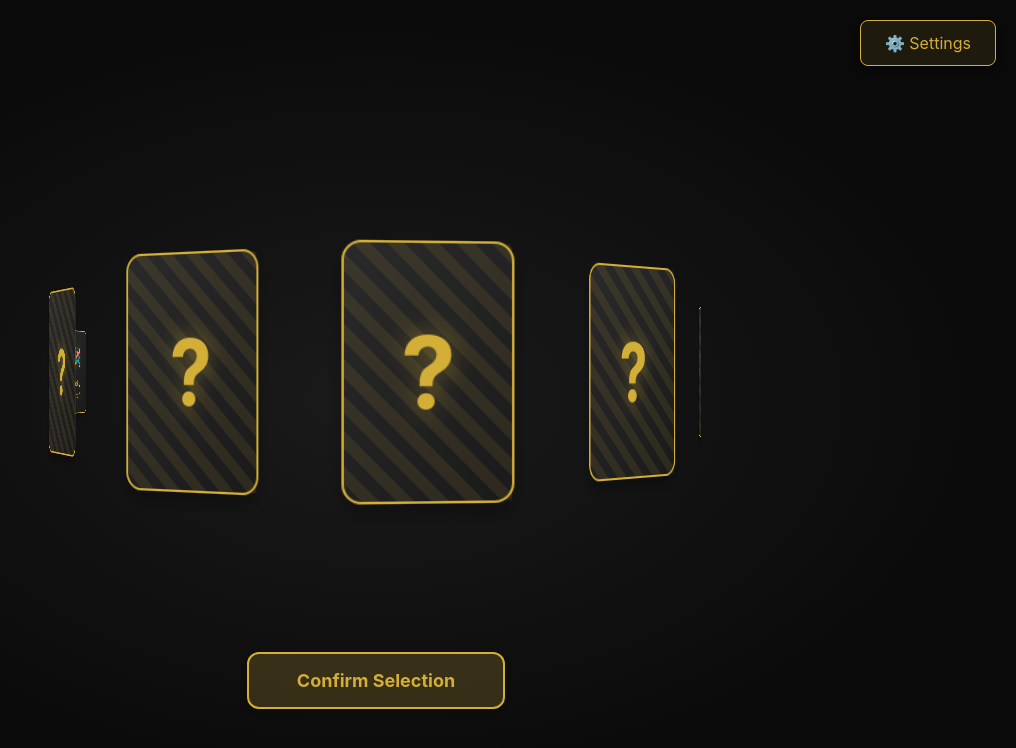
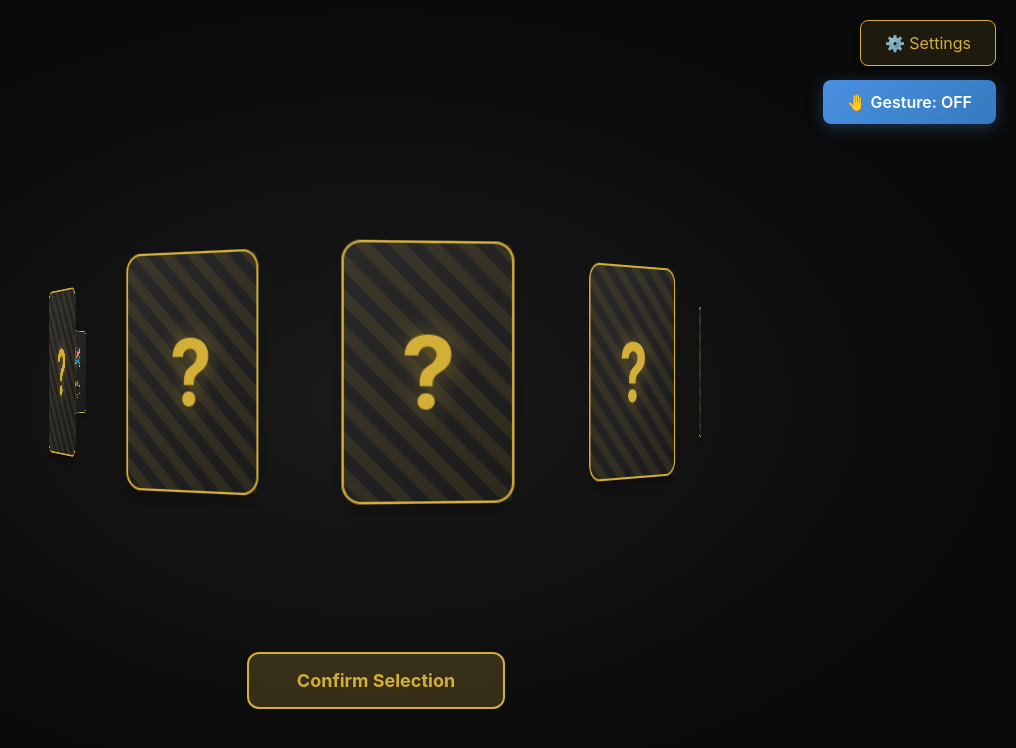
Before and after one commit to RoseBud13/gachacha, a React (Vite) app in the folder webapp/: page / in a window 1280 px wide. Shown: the top 748 px of the page, without its empty margins (264-1280 px from the left). Built offline with nearby package versions, Linux system fonts and the light colour scheme.

Commit message:
refactor: re implemented the cv gesture control for cards manipulation feature

```diff
--- a/webapp/src/pages/HomePage.tsx
+++ b/webapp/src/pages/HomePage.tsx
@@ -1,6 +1,9 @@
 import React, { useState, useEffect, useRef } from 'react';
 import { useNavigate } from 'react-router-dom';
 import { useAppContext } from '../context/AppContext';
+import { GestureControl } from '../components/GestureControl';
+import { GestureInstructions } from '../components/GestureInstructions';
+import type { GestureData } from '../hooks/useGestureControl';
 import './HomePage.css';
 
 const HomePage: React.FC = () => {
@@ -11,17 +14,62 @@ const HomePage: React.FC = () => {
   const [selectedCard, setSelectedCard] = useState<number | null>(null);
   const [flippedCard, setFlippedCard] = useState<number | null>(null);
   const [direction, setDirection] = useState(1); // 1 for right, -1 for left
+  const [gestureEnabled, setGestureEnabled] = useState(false);
+  const [showInstructions, setShowInstructions] = useState(false);
+  const [gestureSpeed, setGestureSpeed] = useState(0);
   const animationRef = useRef<number | undefined>(undefined);
   const containerRef = useRef<HTMLDivElement>(null);
+  const lastPinchStateRef = useRef(false);
 
   const { cardAmount, cardContents, moveSpeed, deleteDrawnCard } = settings;
+
+  // Handle gesture updates
+  const handleGestureUpdate = (gesture: GestureData) => {
+    if (!gestureEnabled || selectedCard !== null) return;
+
+    // Update gesture speed for animation
+    setGestureSpeed(gesture.gestureSpeed);
+
+    // Update direction based on gesture speed
+    if (Math.abs(gesture.gestureSpeed) > 0.1) {
+      setDirection(gesture.gestureSpeed > 0 ? 1 : -1);
+    }
+
+    // Handle pinch gesture for selection
+    if (gesture.isPinching && !lastPinchStateRef.current) {
+      // Pinch started - select the card
+      handleConfirm();
+    }
+    lastPinchStateRef.current = gesture.isPinching;
+  };
+
+  // Toggle gesture control
+  const handleGestureToggle = () => {
+    const newEnabled = !gestureEnabled;
+    setGestureEnabled(newEnabled);
+
+    // Show instructions when enabling for the first time
+    if (newEnabled) {
+      const hasSeenInstructions =
+        localStorage.getItem('hasSeenGestureInstructions') === 'true';
+      if (!hasSeenInstructions) {
+        setShowInstructions(true);
+      }
+    }
+  };
 
   // Auto-rotate cards
   useEffect(() => {
     if (!isMoving) return;
 
     const animate = () => {
-      setRotation(prev => prev + 0.5 * moveSpeed * direction);
+      // Use gesture speed when gesture control is enabled, otherwise use normal speed
+      const speed =
+        gestureEnabled && Math.abs(gestureSpeed) > 0.05
+          ? Math.abs(gestureSpeed) * 2 * moveSpeed // Gesture-controlled speed
+          : 0.5 * moveSpeed; // Normal automatic speed
+
+      setRotation(prev => prev + speed * direction);
       animationRef.current = requestAnimationFrame(animate);
     };
 
@@ -32,11 +80,11 @@ const HomePage: React.FC = () => {
         cancelAnimationFrame(animationRef.current);
       }
     };
-  }, [isMoving, direction, moveSpeed]);
+  }, [isMoving, direction, moveSpeed, gestureEnabled, gestureSpeed]);
 
   // Handle mouse movement
   const handleMouseMove = (e: React.MouseEvent<HTMLDivElement>) => {
-    if (!isMoving || !containerRef.current) return;
+    if (!isMoving || !containerRef.current || gestureEnabled) return;
 
     const rect = containerRef.current.getBoundingClientRect();
     const x = e.clientX - rect.left;
@@ -51,7 +99,7 @@ const HomePage: React.FC = () => {
 
   // Handle touch movement
   const handleTouchMove = (e: React.TouchEvent<HTMLDivElement>) => {
-    if (!isMoving || !containerRef.current) return;
+    if (!isMoving || !containerRef.current || gestureEnabled) return;
 
     const rect = containerRef.current.getBoundingClientRect();
     const x = e.touches[0].clientX - rect.left;
@@ -88,6 +136,8 @@ const HomePage: React.FC = () => {
     // Reset state first to ensure clean transition
     setSelectedCard(null);
     setFlippedCard(null);
+    lastPinchStateRef.current = false;
+    setGestureSpeed(0);
 
     // Delete the drawn card if the setting is enabled
     if (deleteDrawnCard && selectedCard !== null && cardContents.length > 3) {
@@ -136,6 +186,17 @@ const HomePage: React.FC = () => {
       <button className="settings-button" onClick={() => navigate('/settings')}>
         ⚙️ Settings
       </button>
+
+      <GestureControl
+        enabled={gestureEnabled}
+        onGestureUpdate={handleGestureUpdate}
+        onToggle={handleGestureToggle}
+      />
+
+      <GestureInstructions
+        show={showInstructions}
+        onClose={() => setShowInstructions(false)}
+      />
 
       <div
         className="card-container"
```
